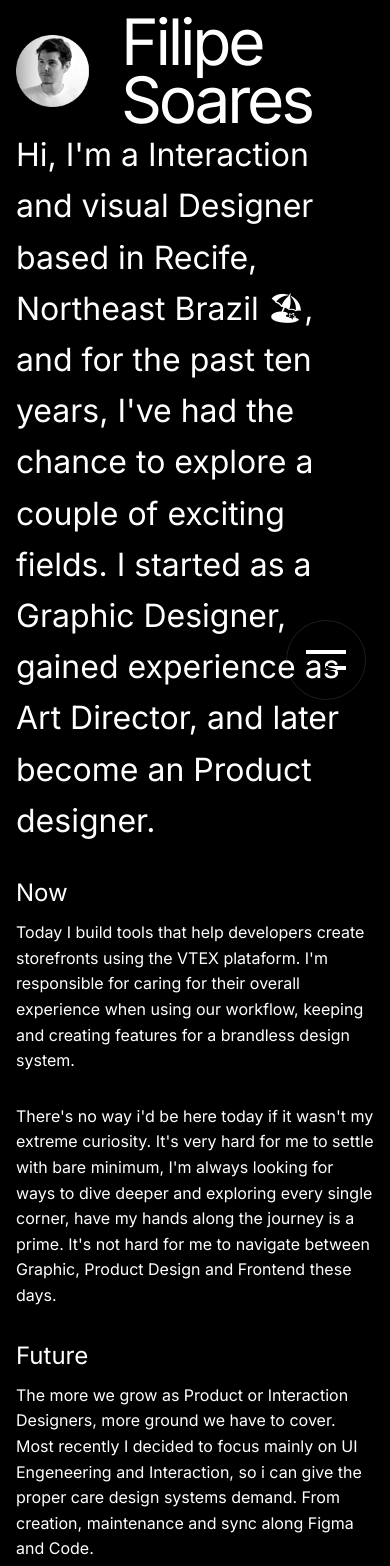
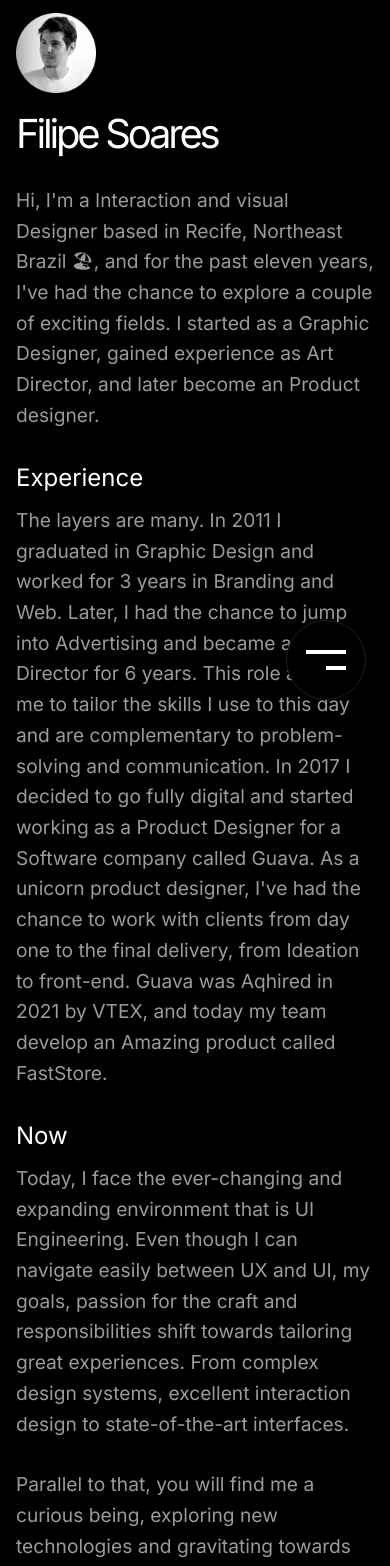
Before and after one commit to filipeafns/filipe.work, a Next.js app: page /about in a window 390 px wide. Shown: the part 120-1686 px from the top of the page. Built offline with nearby package versions, Linux system fonts and the light colour scheme.

Commit message:
Updates Content and mobile style

```diff
--- a/pages/about.js
+++ b/pages/about.js
@@ -13,50 +13,83 @@ export default function About() {
     <Layout about>
       <Head>
         <title>Filipe Soares. Product and Visual Designer</title>
-        <meta name="description" content="Filipe Soares. Product and Visual Designerp" />
+        <meta
+          name="description"
+          content="Filipe Soares. Product and Visual Designerp"
+        />
         <meta name="theme-color" content="#5d3acf" />
         <link rel="icon" href="/favicon.ico" />
       </Head>
       <main className={style.about}>
         <Nav />
         <section>
-            <div className={style.intro} >
+          <div className={style.intro}>
             <div>
               <Image
                 src={profile}
-                  width={100}
-                  height={100}
-                  placeholder='blur'
-                  role='presentation'
+                width={80}
+                height={80}
+                placeholder="blur"
+                role="presentation"
               />
               <h1>Filipe Soares</h1>
             </div>
             <p>
-                Hi, I'm a Interaction and visual Designer based in Recife, Northeast Brazil 🏖, and for the past ten years, I've had the chance to explore a couple of exciting fields. I started as a Graphic Designer, gained experience as Art Director, and later become an Product designer.
+              Hi, I'm a Interaction and visual Designer based in Recife,
+              Northeast Brazil 🏖, and for the past eleven years, I've had the
+              chance to explore a couple of exciting fields. I started as a
+              Graphic Designer, gained experience as Art Director, and later
+              become an Product designer.
             </p>
           </div>
-            <div  className={style.me} >
+          <div className={style.me}>
+            <div>
+              <h3>Experience</h3>
+              <p>
+                The layers are many. In 2011 I graduated in Graphic Design and
+                worked for 3 years in Branding and Web. Later, I had the chance
+                to jump into Advertising and became an Art Director for 6 years.
+                This role allowed me to tailor the skills I use to this day and
+                are complementary to problem-solving and communication. In 2017
+                I decided to go fully digital and started working as a Product
+                Designer for a Software company called Guava. As a unicorn
+                product designer, I've had the chance to work with clients from
+                day one to the final delivery, from Ideation to front-end. Guava
+                was Aqhired in 2021 by VTEX, and today my team develop an
+                Amazing product called FastStore.
+              </p>
+            </div>
             <div>
               <h3>Now</h3>
-                <p>Today I build tools that help developers create storefronts using the VTEX plataform. I'm responsible for caring for their overall experience when using our workflow, keeping and creating features for a brandless design system.</p>
-              <p>There's no way i'd be here today if it wasn't my extreme curiosity. It's very hard for me to settle with bare minimum, I'm always looking for ways to dive deeper and exploring every single corner, have my hands along the journey is a prime. It's not hard for me to navigate between Graphic, Product  Design and Frontend these days.</p>
+              <p>
+                Today, I face the ever-changing and expanding environment that
+                is UI Engineering. Even though I can navigate easily between UX
+                and UI, my goals, passion for the craft and responsibilities
+                shift towards tailoring great experiences. From complex design
+                systems, excellent interaction design to state-of-the-art
+                interfaces.
+              </p>
+              <p>
+                Parallel to that, you will find me a curious being, exploring
+                new technologies and gravitating towards the things that will
+                shape our lives next. From Prompt design with AI tools,
+                Blockchains to Augmented reality.
+              </p>
             </div>
             <div>
               <h3>Future</h3>
-                <p>The more we grow as Product or Interaction Designers, more ground we have to cover. Most recently I decided to focus mainly on UI Engeneering and Interaction, so i can give the proper care design systems demand. From creation, maintenance and sync along Figma and Code.</p>
-                <p>The future it's just around the corner, and I look forward to solve problems, create interfaces and project for a myriad of areas. eCommerce, Fintechs, Web3 and Auto have my attention.</p>
-              </div>
-              <div>
-                <h3>Experience</h3>
-                <p>Long before i even know i'd like to become a Interaction designer, i used to study HTML in a old Nokia Phone(2005), as a teenager, my hobby was to customize my blogger page and improve on CSS.</p>
-                <p>Even though i had a passion for the web, i ended up in Graphic design.
-                  Print brought me a lot of love for Colors and Typography, culminating in total love for branding. I can count 100s of logos and prints in the wild today (2010 – 2019).</p>
-                <p>Still missing the chance to work with Interaction, I decided to go full interaction for my graduation project 2011. Since the course was print focused, i decided to bring print to the recently lauch ipad2. I was the first Digital Magazine deployed in Brazil through the App Store. The project became a reference in the School I was and they had to bring interaction design to the curriculum. You can check the project here</p>
+              <p>
+                The future is just around the corner and we — as designers — have a
+                lot of ground to cover. This decade is already facing a surge in
+                new technology and needs our skills to grant inclusion and
+                accessibility. I'm committed to being part of this future. To
+                build the tools that are going to shape our daily lives next.
+              </p>
             </div>
           </div>
         </section>
       </main>
       <Footer />
     </Layout>
-  )
+  );
 }
--- a/pages/about.module.scss
+++ b/pages/about.module.scss
@@ -10,21 +10,29 @@
     color: var(--white);
     margin: auto;
     button { border: 1px solid var(--black); }
-    nav { mix-blend-mode: difference; }
     nav a { color: var(--white);}
     > section { padding: 1rem; }
     .intro {
         > div {
-            display: flex;
-            align-items: center;
             height: auto;
-            img { mix-blend-mode: luminosity;}
-            h1 { margin-left: 2rem; }
+            img {
+                mix-blend-mode: luminosity;
+            }
         }
-        h1 { margin: 0;}
-        p { font-size: 2rem;}
+        h1 {
+            margin: 0;
+            margin-top: 1rem;
+            margin-bottom: 2rem;
+            font-size: 2.5rem;
+        }
+    }
+    p {
+        font-size: 1.2rem;
+        color: rgb(155, 155, 155);
     }
     @include media(">tablet") {
+        nav { mix-blend-mode: difference; }
+        h1 { margin-left: 2rem; }
         p { font-size: 1.5rem; }
         > section {
             max-width: 1440px;
```
Lines whose indentation alone changed are shown as unchanged.
